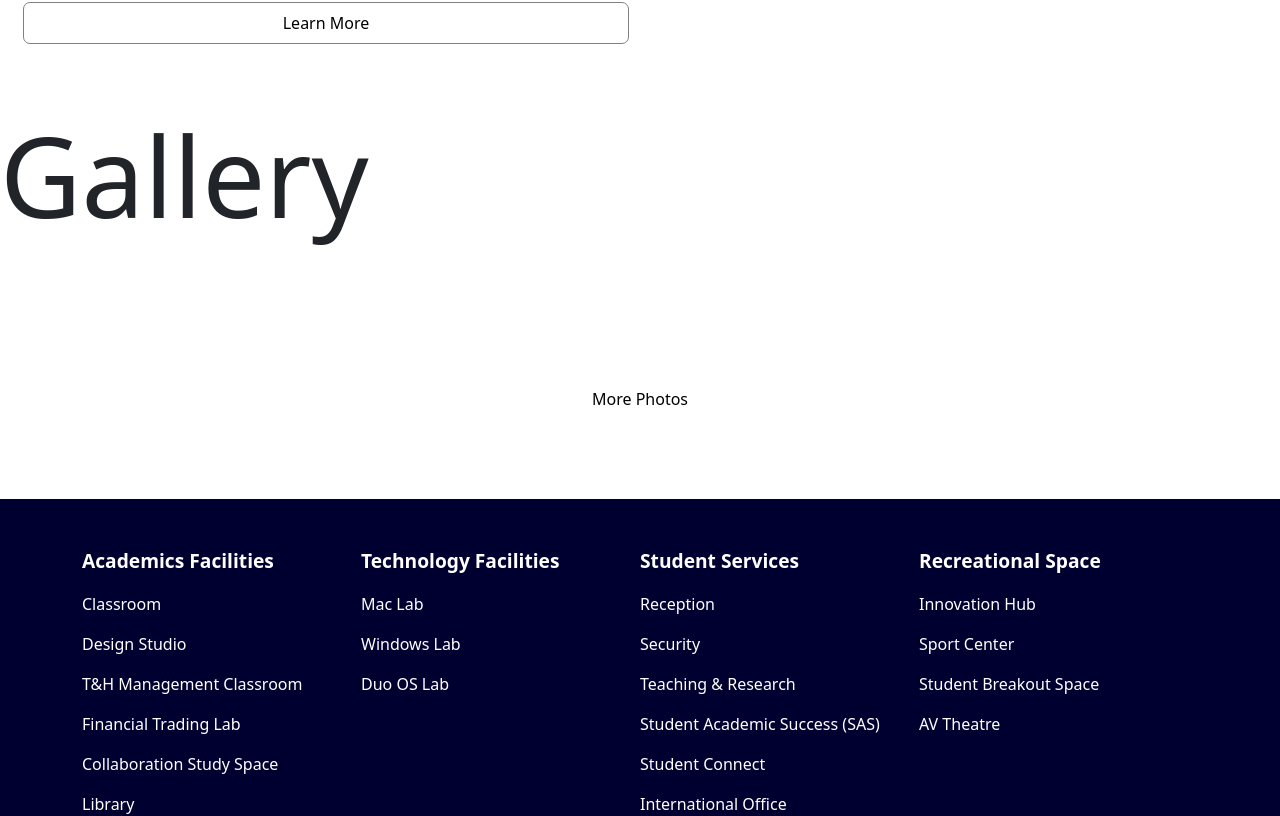
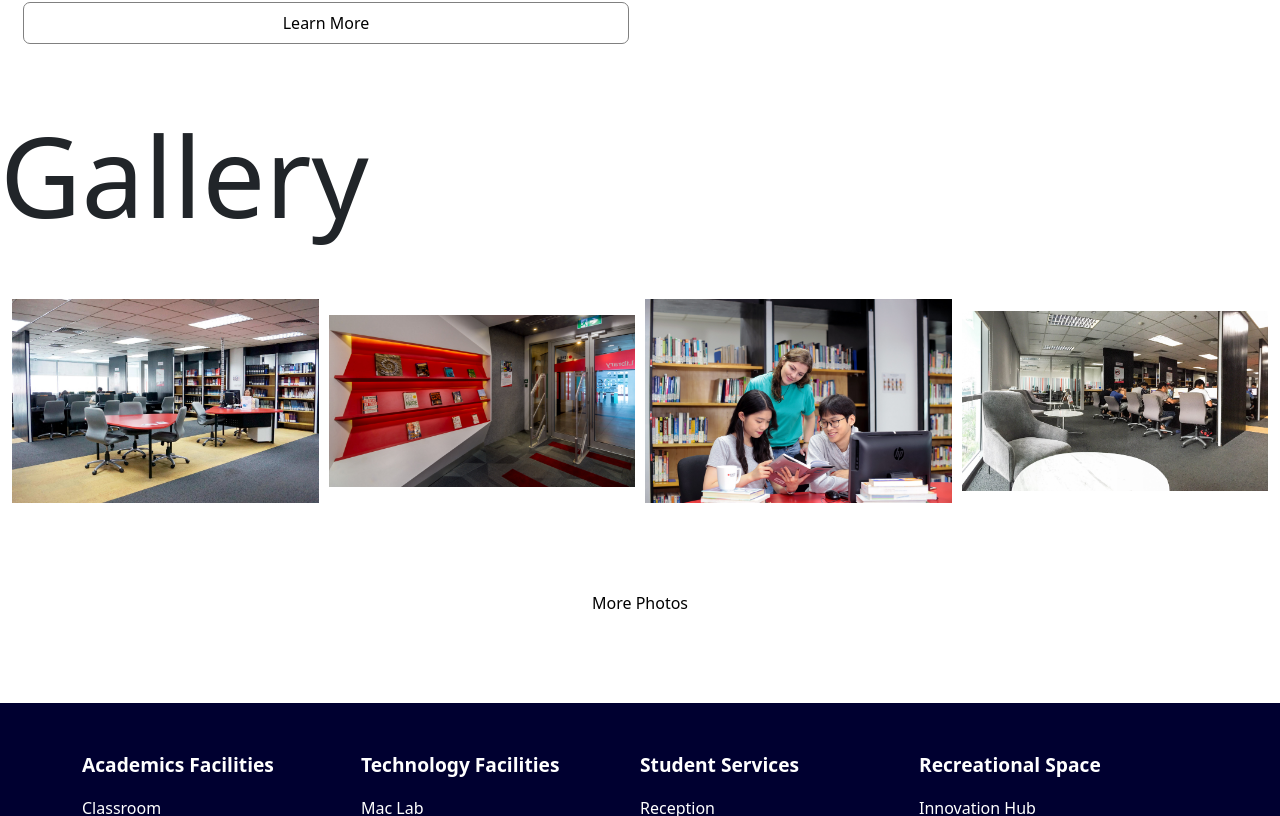
Before and after one commit to ProdDG/BITS_Group_4, a plain HTML site: page Library.html in a window 1280 px wide. Shown: the part 1984-2800 px from the top of the page. Drawn offline with nearby package versions, Linux system fonts and the light colour scheme.

Commit message:
Update Library.html

```diff
--- a/Library.html
+++ b/Library.html
@@ -55,13 +55,13 @@
                 </div>
                 <div class="carousel-inner">
                     <div class="carousel-item active">
-                        <img src="Media/THM/" class="d-flex" alt="...">
+                        <img src="Media/LIBRARY/LIBRARY_03.jpg" class="d-flex" alt="...">
                     </div>
                     <div class="carousel-item">
-                        <img src="Media/THM/" class="d-flex" alt="...">
+                        <img src="Media/LIBRARY/LIBRARY_04.jpg" class="d-flex" alt="...">
                     </div>
                     <div class="carousel-item">
-                        <img src="Media/THM/" class="d-flex" alt="...">
+                        <img src="Media/LIBRARY/LIBRARY_05.jpg" class="d-flex" alt="...">
                     </div>
                 </div>
                 <button class="carousel-control-prev" type="button" data-bs-target="#carouselExampleIndicators" data-bs-slide="prev">
@@ -144,7 +144,7 @@
 
                 </div>
                 <div class="container col-6 sub-img">
-                    <img src="Media/THM/" alt="">
+                    <img src="Media/LIBRARY/LIBRARY_01.jpg" alt="">
                     <div class="caption">Students using the modern movable cooking table.</div>
                 </div>
             </div>
@@ -157,16 +157,16 @@
             </div>
             <div class="container-fluid gallery-container">
                 <div class="photo">
-                    <img src="Media/THM/" alt="">
+                    <img src="Media/LIBRARY/LIBRARY_02.jpg" alt="">
                 </div>
                 <div class="photo">
-                    <img src="Media/THM/" alt="">
+                    <img src="Media/LIBRARY/LIBRARY_03.jpg" alt="">
                 </div>
                 <div class="photo">
-                    <img src="Media/THM/" alt="">
+                    <img src="Media/LIBRARY/LIBRARY_04.jpg" alt="">
                 </div>
                 <div class="photo">
-                    <img src="Media/THM/" alt="">
+                    <img src="Media/LIBRARY/LIBRARY_05.jpg" alt="">
                 </div>
             </div>
             <div class="d-grid" id="see-more">
```
